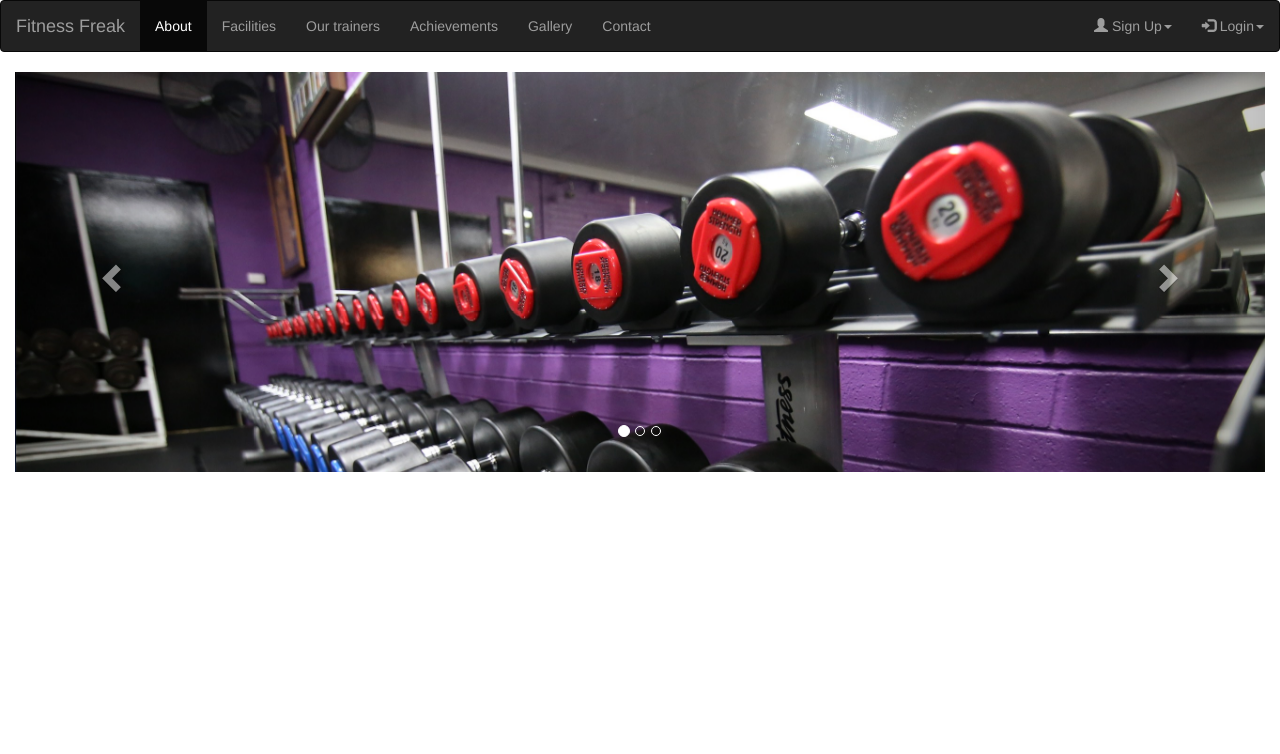
After one commit to Rishija/gym-management, a PHP site: page / in a window 1280 px wide. The commit adds this page. Shown: the top 754 px of the page. Run offline with PHP 8.4, Linux system fonts and the light colour scheme.

Commit message:
Create index.php

```diff
--- a/header.php
+++ b/header.php
@@ -1,11 +1,11 @@
 <html>
     <head>
-        <title> Fitness Freak</title>
+        <title>Fitness Freak</title>
         <meta charset = "utf-8">
         <meta name = "viewport" content = "width = device-width, initial-scale = 1">
         <link rel = "stylesheet" href = "https://maxcdn.bootstrapcdn.com/bootstrap/3.3.7/css/bootstrap.min.css">
-        <script src = "https://ajax.googleapis.com/ajax/libs/jquery/3.3.1/jquery.min.js"> </script>
-        <script src = "https://maxcdn.bootstrapcdn.com/bootstrap/3.3.7/js/bootstrap.min.js"> </script>
+        <script src = "https://ajax.googleapis.com/ajax/libs/jquery/3.3.1/jquery.min.js"></script>
+        <script src = "https://maxcdn.bootstrapcdn.com/bootstrap/3.3.7/js/bootstrap.min.js"></script>
 
     </head>
     <body>
@@ -13,67 +13,45 @@
         <nav class = "navbar navbar-inverse">
             <div class = "container-fluid">
                 <div class = "navbar-header">
-                    <a class = "navbar-brand" href = "index.php"> Fitness Freak</a>
+                    <a class = "navbar-brand" href = "index.php">Fitness Freak</a>
                 </div>
                 <ul class = "nav navbar-nav">
-                    <li class = "active"> <a href = "#"> About</a> </li>
-                    <li> <a href = "#"> Facilities</a> </li>
-                    <li> <a href = "#"> Our trainers</a> </li>
-                    <li> <a href = "#"> Achievements</a> </li>
-                    <li> <a href = "#"> Gallery</a> </li>
-                    <li> <a href = "#"> Contact</a> </li>
+                    <li class = "active"><a href = "#">About</a></li>
+                    <li><a href = "#">Facilities</a></li>
+                    <li><a href = "#">Our trainers</a></li>
+                    <li><a href = "#">Achievements</a></li>
+                    <li><a href = "#">Gallery</a></li>
+                    <li><a href = "#">Contact</a></li>
                 </ul>
                 <ul class = "nav navbar-nav navbar-right">
                     <?php
                       session_start();
                       if(!isset($_SESSION['uid'])) {
-                        echo '
-                        <li> <a href = "signup.php"> <span class = "glyphicon glyphicon-user"> </span> Sign Up</a> </li>
-                        <li> <a href = "login.php"> <span class = "glyphicon glyphicon-log-in"> </span> Login</a> </li> ';
+                    ?>
+                        <li class = "dropdown"><a class = "dropdown-toggle" data-toggle = "dropdown"><span class = "glyphicon glyphicon-user"></span> Sign Up<span class = "caret"></span></a>
+                          <ul class = "dropdown-menu" style = "text-align: center;">
+                            <li><a href = "#">Join us</a></li>
+                            <li><a href = "#">Join as trainer</a></li>
+                          </ul>
+                        </li>
+                        <li class = "dropdown"><a class = "dropdown-toggle" data-toggle = "dropdown"><span class = "glyphicon glyphicon-log-in"></span> Login<span class="caret"></span></a>
+                          <ul class = "dropdown-menu" style = "text-align: center;">
+                            <li><a href = "login/login.php">Customer</a></li>
+                            <li><a href = "#">Trainer</a></li>
+                            <li><a href = "#">Admin</a></li>
+                          </ul>
+                        </li>
+                    <?php
                       }
                       else {
-                        echo '
-                        <li> <a href = "#"> <span class = "glyphicon glyphicon-user"> Account</span> </a> </li>
-                        <li> <a href = "login.php"> <span class = "glyphicon glyphicon-log-out"> </span> Logout</a> </li> ';
+                    ?>
+                        <li><a href = "#"><span class = "glyphicon glyphicon-user">Account</span></a></li>
+                        <li><a href = "login.php"><span class = "glyphicon glyphicon-log-out"></span>Logout</a></li>
+                    <?php
                       }
                     ?>
                 </ul>
             </div>
         </nav>
-
-
-        <div class = "container" style = "width: 100%; height: 50%;">
-            <div id = "myCarousel" class = "carousel slide" data-ride = "carousel">
-                <!-- Indicators -->
-                <ol class = "carousel-indicators">
-                    <li data-target = "#myCarousel" data-slide-to = "0" class = "active"> </li>
-                    <li data-target = "#myCarousel" data-slide-to = "1"> </li>
-                    <li data-target = "#myCarousel" data-slide-to = "2"> </li>
-                </ol>
-
-                <!-- Wrapper for slides -->
-                <div class = "carousel-inner" style = "width: 100%; height: 100%;">
-                    <div class = "item active" >
-                        <img src = "./images/1.jpg" alt = "Los Angeles">
-                    </div>
-
-                    <div class = "item">
-                        <img src = "./images/2.jpg" alt = "Chicago">
-                    </div>
-
-                    <div class = "item">
-                        <img src = "./images/3.jpg" alt = "New york">
-                    </div>
-                </div>
-
-                <!-- Left and right controls -->
-                <a class = "left carousel-control" href = "#myCarousel" data-slide = "prev">
-                    <span class = "glyphicon glyphicon-chevron-left"> </span>
-                </a>
-                <a class = "right carousel-control" href = "#myCarousel" data-slide = "next">
-                    <span class = "glyphicon glyphicon-chevron-right"> </span>
-                </a>
-            </div>
-        </div>
     </body>
 </html>
--- /dev/null
+++ b/index.php
@@ -0,0 +1,37 @@
+<?php
+    require_once('header.php');
+?>
+
+<div class = "container" style = "width: 100%; height: 50%;">
+    <div id = "myCarousel" class = "carousel slide" data-ride = "carousel">
+        <!-- Indicators -->
+        <ol class = "carousel-indicators">
+            <li data-target = "#myCarousel" data-slide-to = "0" class = "active"></li>
+            <li data-target = "#myCarousel" data-slide-to = "1"></li>
+            <li data-target = "#myCarousel" data-slide-to = "2"></li>
+        </ol>
+
+        <!-- Wrapper for slides -->
+        <div class = "carousel-inner" style = "width: 100%; height: 100%;">
+            <div class = "item active" >
+                <img src = "./images/1.jpg" alt = "Los Angeles">
+            </div>
+
+            <div class = "item">
+                <img src = "./images/2.jpg" alt = "Chicago">
+            </div>
+
+            <div class = "item">
+                <img src = "./images/3.jpg" alt = "New york">
+            </div>
+        </div>
+
+        <!-- Left and right controls -->
+        <a class = "left carousel-control" href = "#myCarousel" data-slide = "prev">
+            <span class = "glyphicon glyphicon-chevron-left"></span>
+        </a>
+        <a class = "right carousel-control" href = "#myCarousel" data-slide = "next">
+            <span class = "glyphicon glyphicon-chevron-right"></span>
+        </a>
+    </div>
+</div>
```
